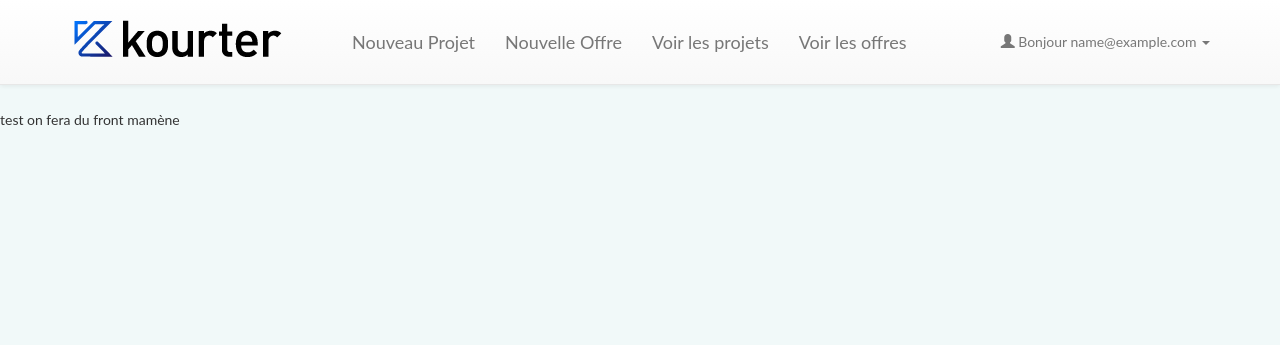
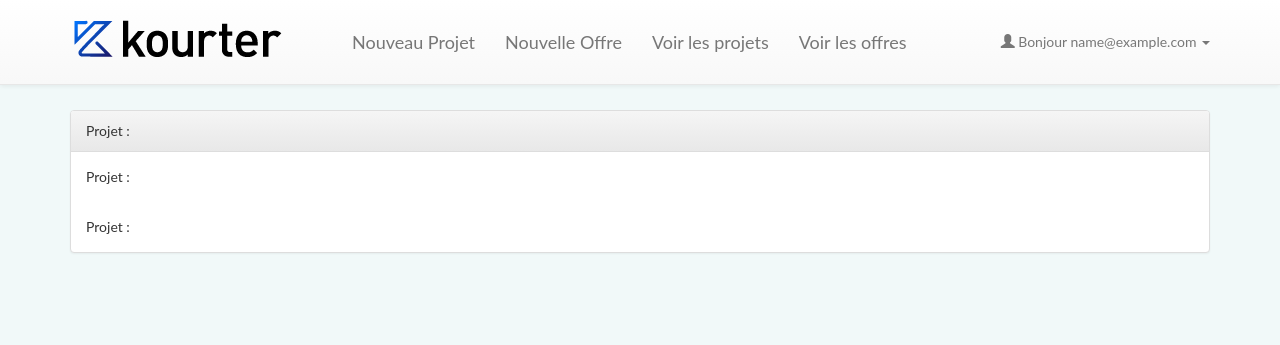
Before and after one commit to toshiirox/kourter, a PHP site: page /V1/projet_ok.php in a window 1280 px wide. Shown: the top 345 px of the page. Run offline with PHP 8.4, Linux system fonts and the light colour scheme; the visitor is signed in with stand-in values (Sample User, id 1); data that the repository does not hold is empty.

Commit message:
View rpeojet

```diff
--- a/V1/projet_ok.php
+++ b/V1/projet_ok.php
@@ -10,9 +10,14 @@ $duree_emprunt=$_POST["duree_emprunt"];
 $type_offre=$_POST["type_offre"];
 $user_id=$userRow["user_id"];
 $projet=new projet (NULL,$budget_projet,$nom_client,$prenom_client,$situation_client,$revenu_client,$duree_emprunt,$type_offre,$user_id);
-?>
 
 
-test on fera du front mamène
+echo '<div class="container">';
+echo '<div class="panel panel-default">';
+echo '<div class="panel-heading">Projet : '.$nom_client.'</div>';
+echo '<div class="panel-body">Projet : '.$nom_client.'</div>';
+echo '<div class="panel-body">Projet : '.$nom_client.'</div>';
 
-<?php include ('footer.php'); ?>
+echo '</div></div>';
+
+include ('footer.php'); ?>
```
